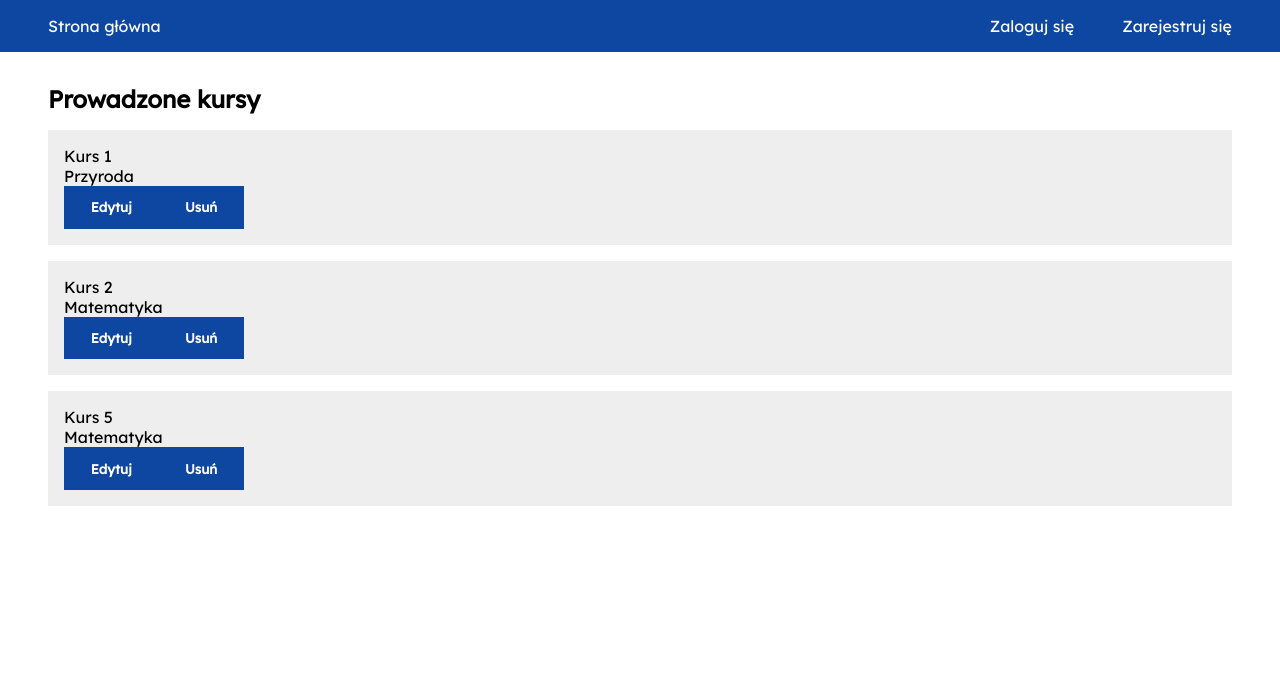
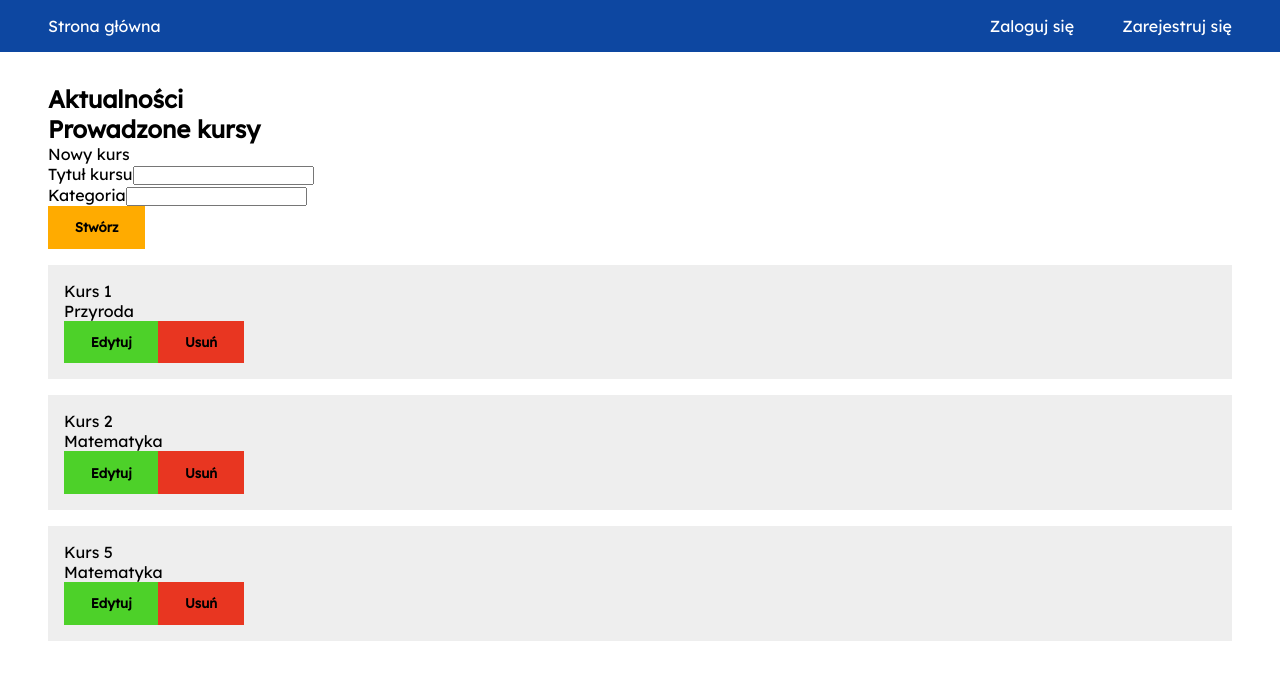
Before and after one commit to Justyanna/adaptive-system, a React (Create React App) app in the folder adaptive-system-front/: page /teacher in a window 1280 px wide. Shown: the top 680 px of the page. Built offline with nearby package versions, Linux system fonts and the light colour scheme.

Commit message:
Add course initialization form

```diff
--- a/adaptive-system-front/src/index.css
+++ b/adaptive-system-front/src/index.css
@@ -2,18 +2,18 @@
   --c-action: #ffab00;
   --c-actLight: #ffdd4b;
   --c-actDark: #c67c00;
-  --c-error: #d82200;
-  --c-errLight: #ff5e33;
-  --c-errDark: #9e0000;
+  --c-error: #e83621;
+  --c-errLight: #ff6c4c;
+  --c-errDark: #ad0000;
   --c-success: #09aa6f;
   --c-sucLight: #57dd9e;
   --c-sucDark: #007a43;
   --c-primary: #0d47a1;
   --c-pLight: #5472d3;
   --c-pDark: #002171;
-  --c-secondary: #64dd17;
-  --c-sLight: #9cff57;
-  --c-sDark: #1faa00;
+  --c-secondary: #4dd129;
+  --c-sLight: #87ff5f;
+  --c-sDark: #009f00;
   --c-white: #fff;
   --c-black: #000;
   --c-shadow: var(--c-secondary);
@@ -66,10 +66,12 @@
 
 .btn:hover {
   background-color: var(--primary-hover, var(--c-pDark));
+  color: var(--secondary-hover, var(--secondary));
 }
 
 .btn:active {
   background-color: var(--primary-active, var(--c-pLight));
+  color: var(--secondary-active, var(--secondary));
 }
 
 .list {
@@ -104,7 +106,7 @@
   --primary: var(--c-error);
   --primary-hover: var(--c-errDark);
   --primary-active: var(--c-errLight);
-  --secondary: var(--c-white);
+  --secondary: var(--c-black);
 }
 
 .success {
@@ -114,6 +116,13 @@
   --secondary: var(--c-white);
 }
 
+.navigation {
+  --primary: var(--c-secondary);
+  --primary-hover: var(--c-action);
+  --primary-active: var(--c-actLight);
+  --secondary: var(--c-black);
+}
+
 /* MODIFIERS */
 
 .collapsed {
--- a/adaptive-system-front/src/views/Admin/UserCard.js
+++ b/adaptive-system-front/src/views/Admin/UserCard.js
@@ -8,7 +8,7 @@ const UserCard = ({ user, setUser }) => {
       <p>{user.email}</p>
       <RoleList user={user} roles={user.roles} setUser={setUser} />
       <CourseList courses={user.courses} />
-      <button className="btn error">Zablokuj</button>
+      {/* <button className="btn error">Zablokuj</button> */}
     </li>
   )
 }
--- a/adaptive-system-front/src/views/Teacher/CourseCard.js
+++ b/adaptive-system-front/src/views/Teacher/CourseCard.js
@@ -2,8 +2,6 @@ import { useHistory } from 'react-router-dom'
 
 const CourseCard = ({ course }) => {
   const history = useHistory()
-
-  console.log(course)
 
   const goToEdit = _ => {
     history.push(`/course/${course._id}/edit`)
@@ -13,10 +11,10 @@ const CourseCard = ({ course }) => {
     <li className="card">
       <p>{course.name}</p>
       <p>{course.category}</p>
-      <button className="btn" onClick={goToEdit}>
+      <button className="btn navigation" onClick={goToEdit}>
         Edytuj
       </button>
-      <button className="btn btn-err">Usuń</button>
+      <button className="btn error">Usuń</button>
     </li>
   )
 }
--- /dev/null
+++ b/adaptive-system-front/src/views/Teacher/CourseList.js
@@ -0,0 +1,12 @@
+import CourseCard from './CourseCard'
+
+export const CourseList = ({ courses }) => {
+  if (!courses?.length > 0) return <p>Nie prowadzisz jeszcze żadnych kursów</p>
+  return (
+    <ul className="list">
+      {courses.map((course, key) => (
+        <CourseCard course={course} key={key} />
+      ))}
+    </ul>
+  )
+}
--- /dev/null
+++ b/adaptive-system-front/src/views/Teacher/NewCourseForm.js
@@ -0,0 +1,41 @@
+import { useState } from 'react'
+
+const NewCourseForm = () => {
+  const [title, setTitle] = useState(null)
+  const [category, setCategory] = useState(null)
+
+  const handleSubmit = e => {
+    e.preventDefault()
+  }
+
+  return (
+    <form onSubmit={handleSubmit}>
+      <p>Nowy kurs</p>
+      <div className="form-item">
+        <label className="form-label" htmlFor="title">
+          Tytuł kursu
+        </label>
+        <input className="form-input" type="text" id="title" />
+      </div>
+      <div className="form-item">
+        <label className="form-label" htmlFor="category">
+          Kategoria
+        </label>
+        <input
+          className="form-input"
+          type="text"
+          list="course-categories"
+          id="category"
+        />
+        <datalist id="course-categories">
+          <option value="Matematyka" />
+          <option value="Śmieszne" />
+          <option value="Życiowe" />
+        </datalist>
+      </div>
+      <button className="btn action">Stwórz</button>
+    </form>
+  )
+}
+
+export default NewCourseForm
--- a/adaptive-system-front/src/views/Teacher/Teacher.js
+++ b/adaptive-system-front/src/views/Teacher/Teacher.js
@@ -1,8 +1,9 @@
 import { useState, useEffect } from 'react'
-import CourseCard from '../Teacher/CourseCard'
+import { CourseList } from './CourseList'
+import NewCourseForm from './NewCourseForm'
 
 const Teacher = () => {
-  let [courseList, setCourseList] = useState(null)
+  const [courseList, setCourseList] = useState(null)
 
   useEffect(_ => {
     setCourseList(getCourseList())
@@ -30,16 +31,10 @@ const Teacher = () => {
 
   return (
     <main className="layout">
+      <h2>Aktualności</h2>
       <h2>Prowadzone kursy</h2>
-      {courseList === null ? (
-        <p>Nie prowadzisz jeszcze żadnych kursów</p>
-      ) : (
-        <ul className="list">
-          {courseList.map((course, key) => (
-            <CourseCard course={course} key={key} />
-          ))}
-        </ul>
-      )}
+      <NewCourseForm />
+      <CourseList courses={courseList} />
     </main>
   )
 }
```
